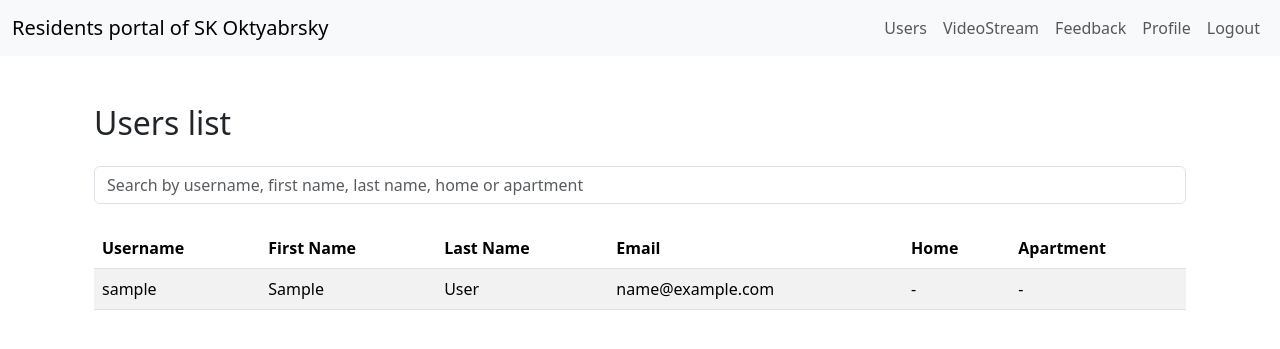
After one commit to kirshinn/octobers_city_app, a Django app: page /users/ in a window 1280 px wide. The commit adds this page. Shown: the top 349 px of the page. Run offline with Django 5.2, Linux system fonts and the light colour scheme; the visitor is signed in with stand-in values (Sample User, id 1); data comes from the database, SQL or seed files in the repository; some libraries are stand-ins or nearby versions.

Commit message:
add users page and filters by search

```diff
--- a/baseapp/templates/base.html
+++ b/baseapp/templates/base.html
@@ -18,6 +18,9 @@
             <div class="collapse navbar-collapse" id="navbarNav">
                 <ul class="navbar-nav ms-auto">
                     {% if user.is_authenticated %}
+                        <li class="nav-item">
+                            <a class="nav-link" href="{% url 'user_list' %}">Users</a>
+                        </li>
                         <li class="nav-item">
                             <a class="nav-link" href="{% url 'stream' %}">VideoStream</a>
                         </li>
--- /dev/null
+++ b/baseapp/templates/users/user_list.html
@@ -0,0 +1,61 @@
+{% extends 'base.html' %}
+{% block title %}Users list{% endblock %}
+{% block content %}
+    <div class="container mt-5">
+        <h2 class="mb-4">Users list</h2>
+
+        <!-- Search Form -->
+        <div class="mb-4">
+            <input type="text" id="searchInput" class="form-control" placeholder="Search by username, first name, last name, home or apartment">
+        </div>
+
+        <!-- User Table -->
+        <table class="table table-striped" id="userTable">
+            <thead>
+                <tr>
+                    <th>Username</th>
+                    <th>First Name</th>
+                    <th>Last Name</th>
+                    <th>Email</th>
+                    <th>Home</th>
+                    <th>Apartment</th>
+                </tr>
+            </thead>
+            <tbody id="userTableBody">
+                <!-- Table rows will be populated by JavaScript -->
+            </tbody>
+        </table>
+    </div>
+
+    <script>
+        document.getElementById('searchInput').addEventListener('input', function() {
+            const query = this.value;
+            fetch(`/users/search/?q=${encodeURIComponent(query)}`)
+                .then(response => response.json())
+                .then(data => {
+                    const tbody = document.getElementById('userTableBody');
+                    tbody.innerHTML = '';
+                    if (data.users.length === 0) {
+                        tbody.innerHTML = '<tr><td colspan="4" class="text-center">No users found</td></tr>';
+                    } else {
+                        data.users.forEach(user => {
+                            const row = document.createElement('tr');
+                            row.innerHTML = `
+                                <td>${user.username}</td>
+                                <td>${user.first_name}</td>
+                                <td>${user.last_name}</td>
+                                <td>${user.email}</td>
+                                <td>${user.home}</td>
+                                <td>${user.apartment}</td>
+                            `;
+                            tbody.appendChild(row);
+                        });
+                    }
+                })
+                .catch(error => console.error('Error:', error));
+        });
+
+        // Initial load
+        document.getElementById('searchInput').dispatchEvent(new Event('input'));
+    </script>
+{% endblock %}
--- a/baseapp/urls.py
+++ b/baseapp/urls.py
@@ -8,5 +8,7 @@ urlpatterns = [
     path('logout/', views.logout_view, name='logout'),
     path('protected/', views.protected, name='protected'),
 
-    path('profile/', views.profile, name='profile')
+    path('profile/', views.profile, name='profile'),
+    path('users/', views.user_list, name='user_list'),
+    path('users/search/', views.user_search, name='user_search'),
 ]
--- a/baseapp/views.py
+++ b/baseapp/views.py
@@ -1,9 +1,12 @@
 from django.shortcuts import render, redirect
+from django.db.models import Q
+from django.http import JsonResponse
+from django.views.decorators.http import require_GET
 from django.contrib.auth import authenticate, login, logout
 from django.contrib.auth.decorators import login_required
 from django.contrib import messages
 from core.ml.sentiment_model import analyze_sentiment
-from accounts.models import Profile, Address
+from accounts.models import CustomUser, Profile, Address
 from .forms import CustomUserCreationForm, ProfileForm # Используем кастомную форму для User
 
 def home(request):
@@ -89,3 +92,30 @@ def profile(request):
         form = ProfileForm(instance=user_profile, user=user, address=address)
 
     return render(request, 'profile/index.html', {'form': form})
+
+@login_required
+def user_list(request):
+    return render(request, 'users/user_list.html')
+
+@login_required
+@require_GET
+def user_search(request):
+    query = request.GET.get('q', 'users/')
+    users = CustomUser.objects.filter(
+        Q(username__icontains=query) |
+        Q(first_name__icontains=query) |
+        Q(last_name__icontains=query) |
+        Q(address__home__icontains=query) |
+        Q(address__apartment__icontains=query)
+    ).select_related('address').order_by('username')
+
+    data = [{
+        'username': user.username,
+        'first_name': user.first_name or '-',
+        'last_name': user.last_name or '-',
+        'email': user.email or '-',
+        'home': user.address.home if hasattr(user, 'address') and user.address.home else '-',
+        'apartment': user.address.apartment if hasattr(user, 'address') and user.address.apartment else '-'
+    } for user in users]
+
+    return JsonResponse({'users': data})
```
